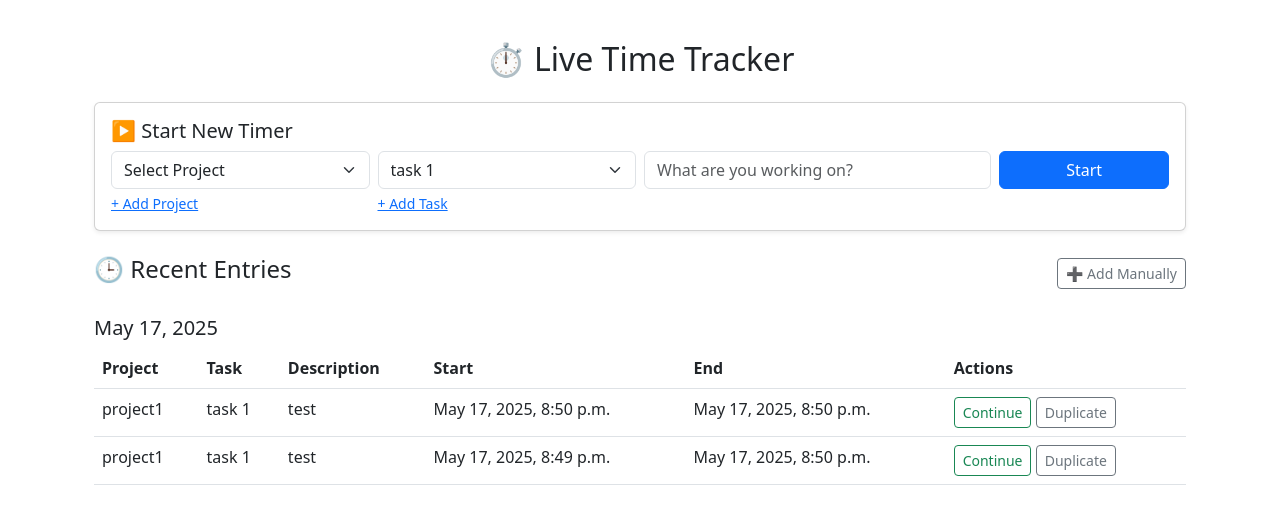
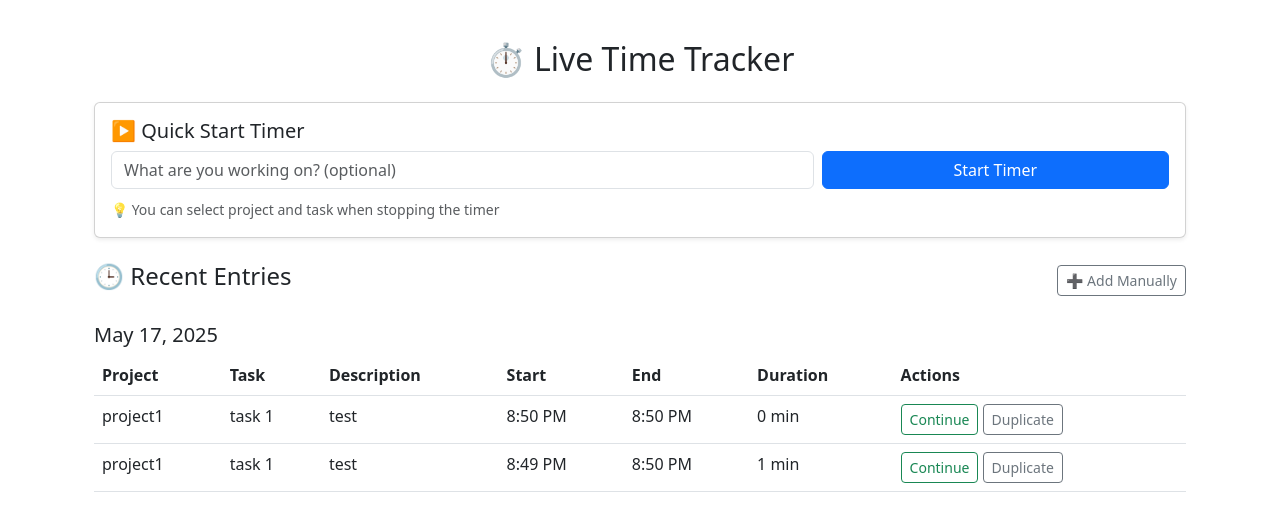
Before and after one commit to hosammo/TimeTracker, a Django app: page /tracker/ in a window 1280 px wide. Shown: the part 104-635 px from the top of the page. Run offline with Django 5.2, Linux system fonts and the light colour scheme; data comes from the database, SQL or seed files in the repository; some libraries are stand-ins or nearby versions.

Commit message:
Improved timer behaviour. Working and tested.

```diff
--- a/templates/timetracker/tracker.html
+++ b/templates/timetracker/tracker.html
@@ -21,20 +21,64 @@
 <div class="container py-4">
     <h2 class="text-center mb-4">⏱ Live Time Tracker</h2>
 
+    {% if error %}
+    <div class="alert alert-danger alert-dismissible fade show" role="alert">
+        {{ error }}
+        <button type="button" class="btn-close" data-bs-dismiss="alert"></button>
+    </div>
+    {% endif %}
+
     {% if running_entry %}
     <div class="card shadow-sm border-success mb-4">
         <div class="card-body">
             <h5 class="card-title text-success">🔴 Tracking Now</h5>
+            {% if running_entry.project %}
                 <p><strong>Project:</strong> {{ running_entry.project.name }}</p>
-            <p><strong>Description:</strong> {{ running_entry.description }}</p>
+                <p><strong>Task:</strong> {{ running_entry.task.name|default:"No task" }}</p>
+            {% else %}
+                <p class="text-warning"><strong>⚠️ No project selected yet</strong></p>
+            {% endif %}
+            <p><strong>Description:</strong> {{ running_entry.description|default:"No description" }}</p>
             <p><small>Started at: {{ running_entry.start_time }}</small></p>
             <p><strong>Elapsed:</strong> <span id="live-timer">--:--:--</span></p>
-            <div class="progress mb-2">
+            <div class="progress mb-3">
               <div class="progress-bar bg-success" role="progressbar" style="width: {{ progress_percent }}%;" aria-valuenow="{{ progress_percent }}" aria-valuemin="0" aria-valuemax="100"></div>
             </div>
-            <form method="post" action="{% url 'stop_timer' running_entry.id %}">
+
+            <!-- Stop Timer Form -->
+            <form method="post" action="{% url 'stop_timer' running_entry.id %}" class="mt-3">
                 {% csrf_token %}
-                <button class="btn btn-danger">Stop Timer</button>
+                <div class="row g-2 mb-3">
+                    <div class="col-md-4">
+                        <label for="id_project" class="form-label">Project <span class="text-danger">*</span></label>
+                        <select name="project" id="id_project" class="form-select" required
+                            hx-get="{% url 'tasks_by_project' %}" hx-target="#id_task" hx-trigger="change">
+                            <option value="">Select Project</option>
+                            {% for project in projects %}
+                                <option value="{{ project.id }}" {% if running_entry.project.id == project.id %}selected{% endif %}>
+                                    {{ project.name }}
+                                </option>
+                            {% endfor %}
+                        </select>
+                    </div>
+                    <div class="col-md-4">
+                        <label for="id_task" class="form-label">Task</label>
+                        <select name="task" id="id_task" class="form-select">
+                            <option value="">Select Task (Optional)</option>
+                            {% for task in tasks %}
+                                <option value="{{ task.id }}" {% if running_entry.task.id == task.id %}selected{% endif %}>
+                                    {{ task.name }}
+                                </option>
+                            {% endfor %}
+                        </select>
+                    </div>
+                    <div class="col-md-4">
+                        <label for="id_description" class="form-label">Description</label>
+                        <input type="text" name="description" id="id_description" class="form-control"
+                               value="{{ running_entry.description }}" placeholder="What did you work on?">
+                    </div>
+                </div>
+                <button type="submit" class="btn btn-danger">Stop Timer & Save</button>
             </form>
         </div>
     </div>
@@ -52,34 +96,17 @@
     {% else %}
     <div class="card shadow-sm mb-4">
         <div class="card-body">
-            <h5 class="card-title">▶️ Start New Timer</h5>
+            <h5 class="card-title">▶️ Quick Start Timer</h5>
             <form method="post" action="{% url 'start_timer' %}" class="row g-2">
                 {% csrf_token %}
-                <div class="col-md-3">
-                    <select name="project" id="project-select" class="form-select" required
-                        hx-get="{% url 'tasks_by_project' %}" hx-target="#task-select" hx-trigger="change" hx-include="[name='project']">
-                        <option value="">Select Project</option>
-                        {% for project in projects %}
-                            <option value="{{ project.id }}">{{ project.name }}</option>
-                        {% endfor %}
-                    </select>
-                    <a href="#" class="small d-block mt-1" data-bs-toggle="modal" data-bs-target="#addProjectModal">+ Add Project</a>
-                </div>
-                <div class="col-md-3">
-                    <select name="task" id="task-select" class="form-select">
-                        {% for task in tasks %}
-                            <option value="{{ task.id }}">{{ task.name }}</option>
-                        {% endfor %}
-                    </select>
-                    <a href="#" class="small d-block mt-1" data-bs-toggle="modal" data-bs-target="#addTaskModal">+ Add Task</a>
+                <div class="col-md-8">
+                    <input name="description" class="form-control" placeholder="What are you working on? (optional)">
                 </div>
                 <div class="col-md-4">
-                    <input name="description" class="form-control" placeholder="What are you working on?" required>
-                </div>
-                <div class="col-md-2">
-                    <button class="btn btn-primary w-100">Start</button>
+                    <button class="btn btn-primary w-100">Start Timer</button>
                 </div>
             </form>
+            <p class="text-muted mt-2 mb-0"><small>💡 You can select project and task when stopping the timer</small></p>
         </div>
     </div>
     {% endif %}
@@ -102,18 +129,21 @@
                     <th>Description</th>
                     <th>Start</th>
                     <th>End</th>
+                    <th>Duration</th>
                     <th>Actions</th>
                 </tr>
             </thead>
             <tbody>
             {% for entry in group.list %}
                 <tr>
-                    <td>{{ entry.project.name }}</td>
-                    <td>{{ entry.task.name }}</td>
-                    <td>{{ entry.description }}</td>
-                    <td>{{ entry.start_time }}</td>
-                    <td>{{ entry.end_time }}</td>
+                    <td>{{ entry.project.name|default:"No project" }}</td>
+                    <td>{{ entry.task.name|default:"-" }}</td>
+                    <td>{{ entry.description|default:"-" }}</td>
+                    <td>{{ entry.start_time|date:"g:i A" }}</td>
+                    <td>{{ entry.end_time|date:"g:i A" }}</td>
+                    <td>{{ entry.duration_minutes }} min</td>
                     <td>
+                        {% if entry.project %}
                         <form method="post" action="{% url 'continue_entry' entry.id %}" class="d-inline">
                             {% csrf_token %}
                             <button class="btn btn-outline-success btn-sm">Continue</button>
@@ -122,6 +152,7 @@
                             {% csrf_token %}
                             <button class="btn btn-outline-secondary btn-sm">Duplicate</button>
                         </form>
+                        {% endif %}
                     </td>
                 </tr>
             {% endfor %}
@@ -130,7 +161,7 @@
     {% endfor %}
 </div>
 
-<!-- Modals -->
+<!-- Manual Entry Modal -->
 <div class="modal fade" id="manualEntryModal" tabindex="-1">
   <div class="modal-dialog">
     <div class="modal-content">
@@ -138,7 +169,7 @@
         {% csrf_token %}
         <div class="modal-header">
           <h5 class="modal-title">➕ Manual Time Entry</h5>
-          <button type="button" class="btn-close" data-bs-dismiss="modal" aria-label="Close"></button>
+          <button type="button" class="btn-close" data-bs-dismiss="modal"></button>
         </div>
         <div class="modal-body">
           {{ form.as_p }}
@@ -151,19 +182,20 @@
   </div>
 </div>
 
+<!-- Add Project Modal -->
 <div class="modal fade" id="addProjectModal" tabindex="-1">
   <div class="modal-dialog">
     <div class="modal-content">
-      <form method="post" hx-post="{% url 'ajax_add_project' %}" hx-target="#project-select" hx-swap="outerHTML">
+      <form method="post" hx-post="{% url 'ajax_add_project' %}" hx-target="#id_project" hx-swap="outerHTML">
         {% csrf_token %}
         <div class="modal-header"><h5 class="modal-title">➕ Add Project</h5></div>
         <div class="modal-body">
-              <select name="client_id" class="form-select" required>
+            <select name="client_id" class="form-select mb-3" required>
+                <option value="">Select Client</option>
                 {% for client in clients %}
                     <option value="{{ client.id }}">{{ client.name }}</option>
                 {% endfor %}
             </select>
-              <br>
             <input name="name" class="form-control" placeholder="Project Name" required>
         </div>
         <div class="modal-footer">
@@ -174,10 +206,11 @@
   </div>
 </div>
 
+<!-- Add Task Modal -->
 <div class="modal fade" id="addTaskModal" tabindex="-1">
   <div class="modal-dialog">
     <div class="modal-content">
-<form method="post" hx-post="{% url 'ajax_add_task' %}" hx-target="#task-select" hx-swap="outerHTML">
+      <form method="post" hx-post="{% url 'ajax_add_task' %}" hx-target="#id_task" hx-swap="outerHTML">
         {% csrf_token %}
         <div class="modal-header"><h5 class="modal-title">➕ Add Task</h5></div>
         <div class="modal-body">
--- a/timetracker/forms.py
+++ b/timetracker/forms.py
@@ -1,7 +1,25 @@
+# timetracker/forms.py
 from django import forms
 from .models import TimeEntry
+from projects.models import Project, Task
 
 class ManualEntryForm(forms.ModelForm):
     class Meta:
         model = TimeEntry
         fields = ['project', 'task', 'description', 'start_time', 'end_time', 'billable', 'hourly_rate']
+
+class StopTimerForm(forms.Form):
+    project = forms.ModelChoiceField(
+        queryset=Project.objects.filter(archived=False),
+        required=True,
+        widget=forms.Select(attrs={'class': 'form-select', 'required': True})
+    )
+    task = forms.ModelChoiceField(
+        queryset=Task.objects.filter(is_active=True),
+        required=False,
+        widget=forms.Select(attrs={'class': 'form-select'})
+    )
+    description = forms.CharField(
+        required=False,
+        widget=forms.TextInput(attrs={'class': 'form-control', 'placeholder': 'What did you work on?'})
+    )
--- a/timetracker/views.py
+++ b/timetracker/views.py
@@ -1,25 +1,30 @@
+# timetracker/views.py
 from django.shortcuts import render, redirect, get_object_or_404
 from django.utils.timezone import now
 from django.views.decorators.csrf import csrf_exempt
+from django.http import JsonResponse
 from timetracker.models import TimeEntry
 from projects.models import Project, Task
-from core.models import Client, Workspace  # Make sure this is your correct import
-from timetracker.forms import ManualEntryForm
-from django.utils.timezone import now
+from core.models import Client, Workspace
+from timetracker.forms import ManualEntryForm, StopTimerForm
 import pytz
+
 
 def tracker_home(request):
     running_entry = TimeEntry.objects.filter(end_time__isnull=True).first()
     past_entries = TimeEntry.objects.filter(end_time__isnull=False).order_by('-start_time')
     form = ManualEntryForm()
-    projects = Project.objects.all()
-    tasks = Task.objects.all()
+    projects = Project.objects.filter(archived=False)
+    tasks = Task.objects.filter(is_active=True)
     clients = Client.objects.all()
 
     progress_percent = 0
     if running_entry:
-        duration = (get_workspace_now(Workspace) - running_entry.start_time).total_seconds() / 3600
-        progress_percent = min(100, int((duration / 8) * 100))
+        # Get the first workspace or create a default one
+        workspace = Workspace.objects.first()
+        if workspace:
+            duration = (now() - running_entry.start_time).total_seconds() / 3600
+            progress_percent = min(100, int((duration / 8) * 100))
 
     return render(request, 'timetracker/tracker.html', {
         'running_entry': running_entry,
@@ -28,24 +33,53 @@ def tracker_home(request):
         'projects': projects,
         'tasks': tasks,
         'clients': clients,
-        'progress_percent': progress_percent
+        'progress_percent': progress_percent,
+        'stop_form': StopTimerForm() if running_entry else None
     })
+
 
 def start_timer(request):
     if request.method == "POST":
+        # Start timer without requiring project/task
         TimeEntry.objects.create(
-            project_id=request.POST.get("project"),
-            task_id=request.POST.get("task") or None,
-            description=request.POST.get("description"),
-            start_time=get_workspace_now(Workspace)
+            description=request.POST.get("description", ""),
+            start_time=now()
         )
     return redirect('tracker_home')
 
+
 def stop_timer(request, entry_id):
     entry = get_object_or_404(TimeEntry, pk=entry_id)
-    entry.end_time = get_workspace_now(Workspace)
-    entry.save()
+
+    if request.method == "POST":
+        form = StopTimerForm(request.POST)
+        if form.is_valid():
+            # Update the entry with project, task, and description
+            entry.project = form.cleaned_data['project']
+            entry.task = form.cleaned_data.get('task')
+            if form.cleaned_data.get('description'):
+                entry.description = form.cleaned_data['description']
+            entry.end_time = now()
+            entry.save()
+            return redirect('tracker_home')
+    else:
+        # If not POST, just stop the timer with existing data
+        if not entry.project:
+            # If no project set, redirect back to tracker with error
+            return render(request, 'timetracker/tracker.html', {
+                'error': 'Please select a project before stopping the timer',
+                'running_entry': entry,
+                'stop_form': StopTimerForm(initial={'description': entry.description}),
+                'past_entries': TimeEntry.objects.filter(end_time__isnull=False).order_by('-start_time'),
+                'projects': Project.objects.filter(archived=False),
+                'tasks': Task.objects.filter(is_active=True),
+                'clients': Client.objects.all()
+            })
+        entry.end_time = now()
+        entry.save()
+
     return redirect('tracker_home')
+
 
 def continue_entry(request, entry_id):
     old = get_object_or_404(TimeEntry, pk=entry_id)
@@ -53,9 +87,10 @@ def continue_entry(request, entry_id):
         project=old.project,
         task=old.task,
         description=old.description,
-        start_time=get_workspace_now(Workspace)
+        start_time=now()
     )
     return redirect('tracker_home')
+
 
 def duplicate_entry(request, entry_id):
     old = get_object_or_404(TimeEntry, pk=entry_id)
@@ -68,36 +103,31 @@ def duplicate_entry(request, entry_id):
     )
     return redirect('tracker_home')
 
+
 def submit_manual_entry(request):
     form = ManualEntryForm(request.POST)
     if form.is_valid():
         form.save()
     return redirect('tracker_home')
 
+
 def tasks_by_project(request):
     project_id = request.GET.get("project")
-    tasks = Task.objects.filter(project_id=project_id)
+    tasks = Task.objects.filter(project_id=project_id, is_active=True) if project_id else []
     return render(request, "timetracker/partials/task_options.html", {"tasks": tasks})
+
 
 @csrf_exempt
 def ajax_add_project(request):
-    from core.models import Client
     name = request.POST.get("name")
     client_id = request.POST.get("client_id")
-    new_client_name = request.POST.get("new_client_name")
-
-    if new_client_name:
-        client = Client.objects.create(name=new_client_name)
-        client_id = client.id
 
     if name and client_id:
         Project.objects.create(name=name, client_id=client_id)
 
-    # Always return this to refresh the project dropdown
     return render(request, "timetracker/partials/project_options.html", {
-        "projects": Project.objects.all()
+        "projects": Project.objects.filter(archived=False)
     })
-
 
 
 @csrf_exempt
@@ -109,11 +139,6 @@ def ajax_add_task(request):
         Task.objects.create(name=name, project_id=int(project_id))
 
     return render(request, "timetracker/partials/task_options.html", {
-        "tasks": Task.objects.filter(project_id=project_id) if project_id and project_id.isdigit() else []
+        "tasks": Task.objects.filter(project_id=project_id,
+                                     is_active=True) if project_id and project_id.isdigit() else []
     })
-
-def get_workspace_now(workspace):
-    if not hasattr(workspace, "timezone") or not isinstance(workspace.timezone, str):
-        raise ValueError("Expected workspace instance with a valid timezone string.")
-
-    return now().astimezone(pytz.timezone(workspace.timezone))
```
Also changed, not shown: templates/home.html (+0 -17 lines), timetracker/models.py (+7 -3 lines), 3 other files. Lines whose indentation alone changed are shown as unchanged.
